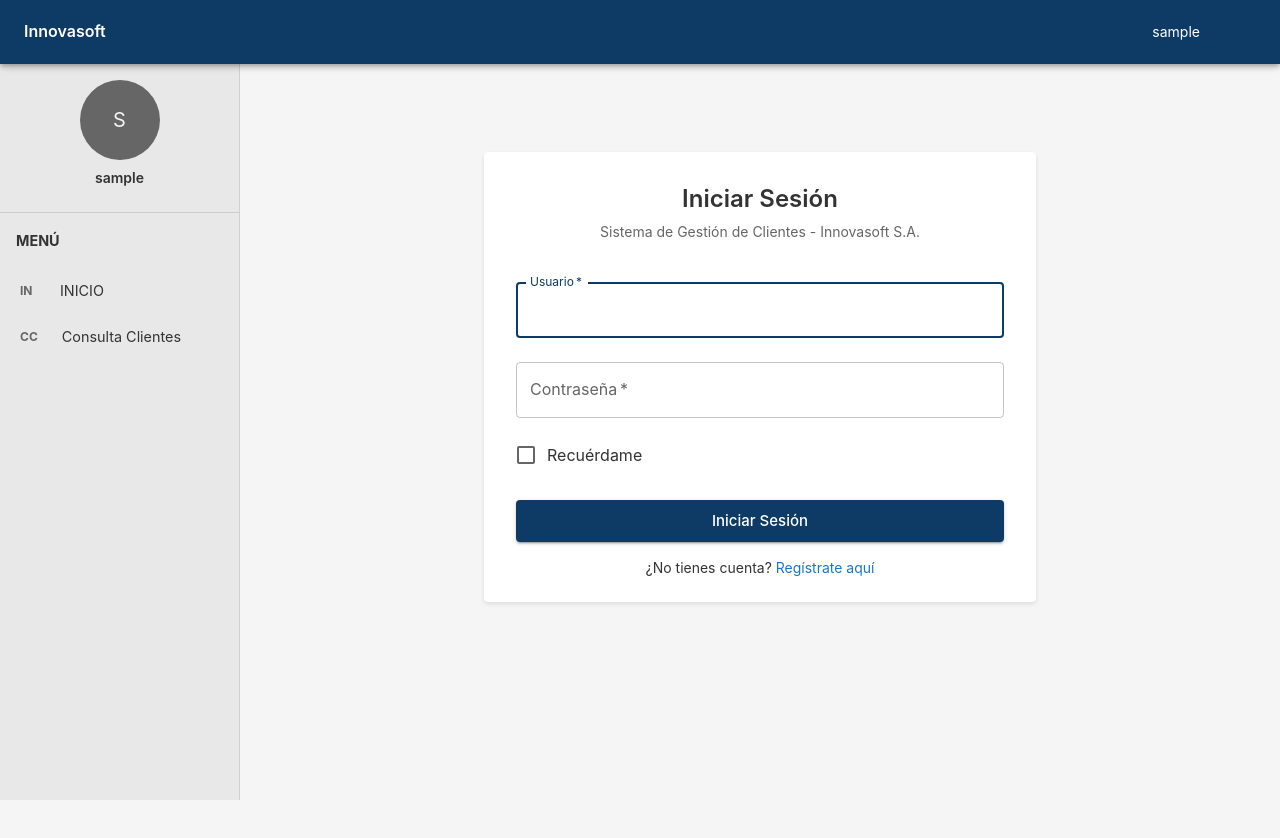
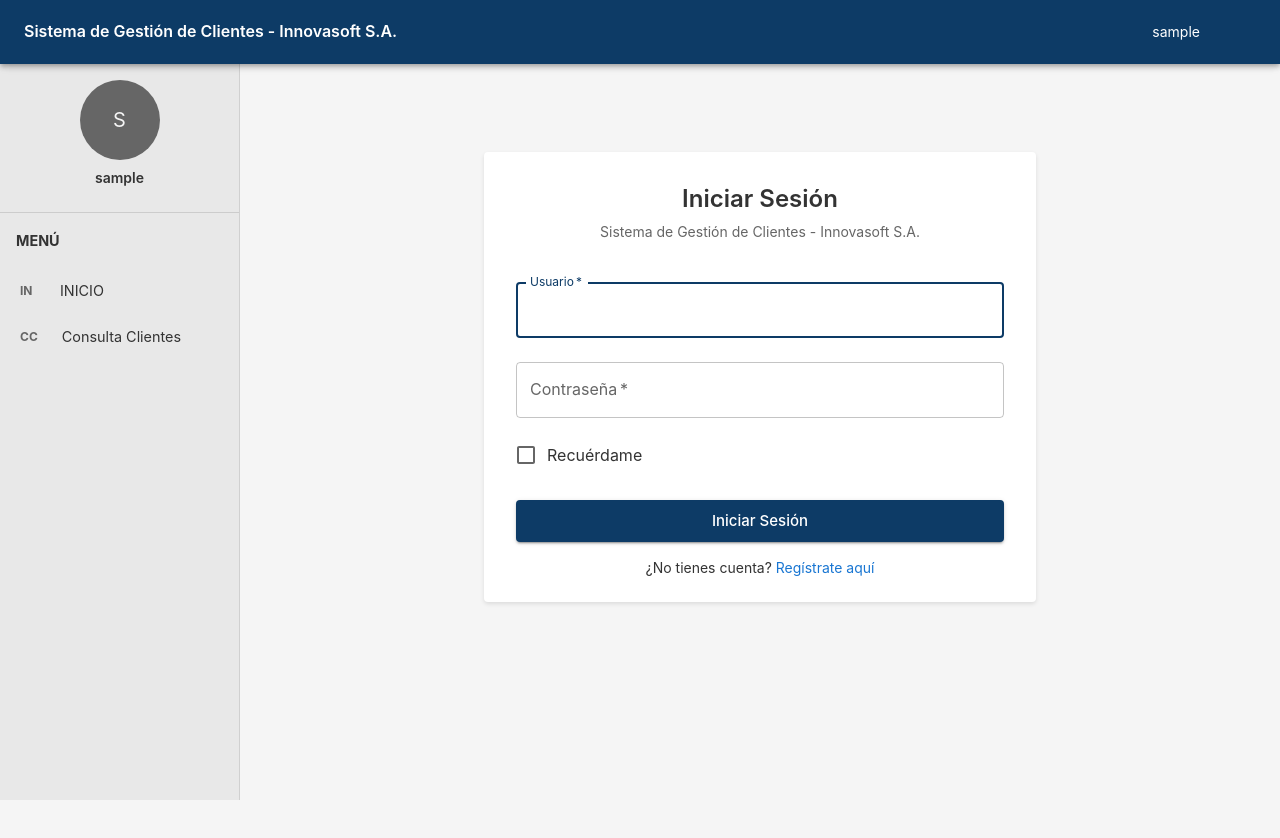
Before and after one commit to PushoDev/prueba-tecnica.innovasof, a React (Create React App) app: page /login in a window 1280 px wide. Shown: the top 838 px of the page. Built offline with nearby package versions, Linux system fonts and the light colour scheme; sample sign-in values are in the browser's storage; some icons are missing.

Commit message:
change title proyects

```diff
--- a/src/components/Layout.js
+++ b/src/components/Layout.js
@@ -60,7 +60,7 @@ function Layout({ children }) {
                 <MenuIcon />
               </IconButton>
               <Typography variant="h6" noWrap component="div" sx={{ flexGrow: 1 }}>
-                Innovasoft
+                Sistema de Gestión de Clientes - Innovasoft S.A.
               </Typography>
               <Typography variant="body2" sx={{ mr: 2 }}>
                 {user?.username || 'Usuario'}
```
